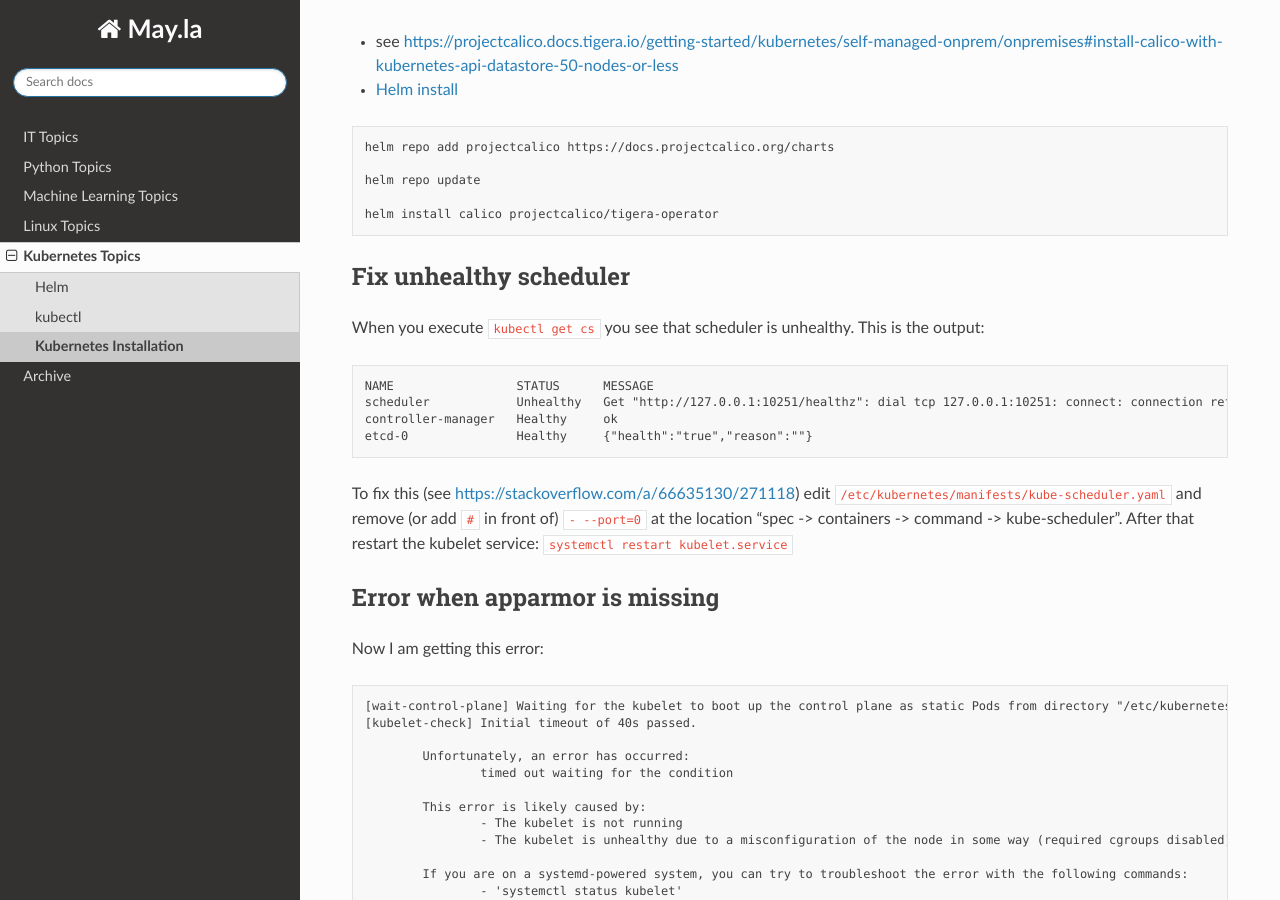
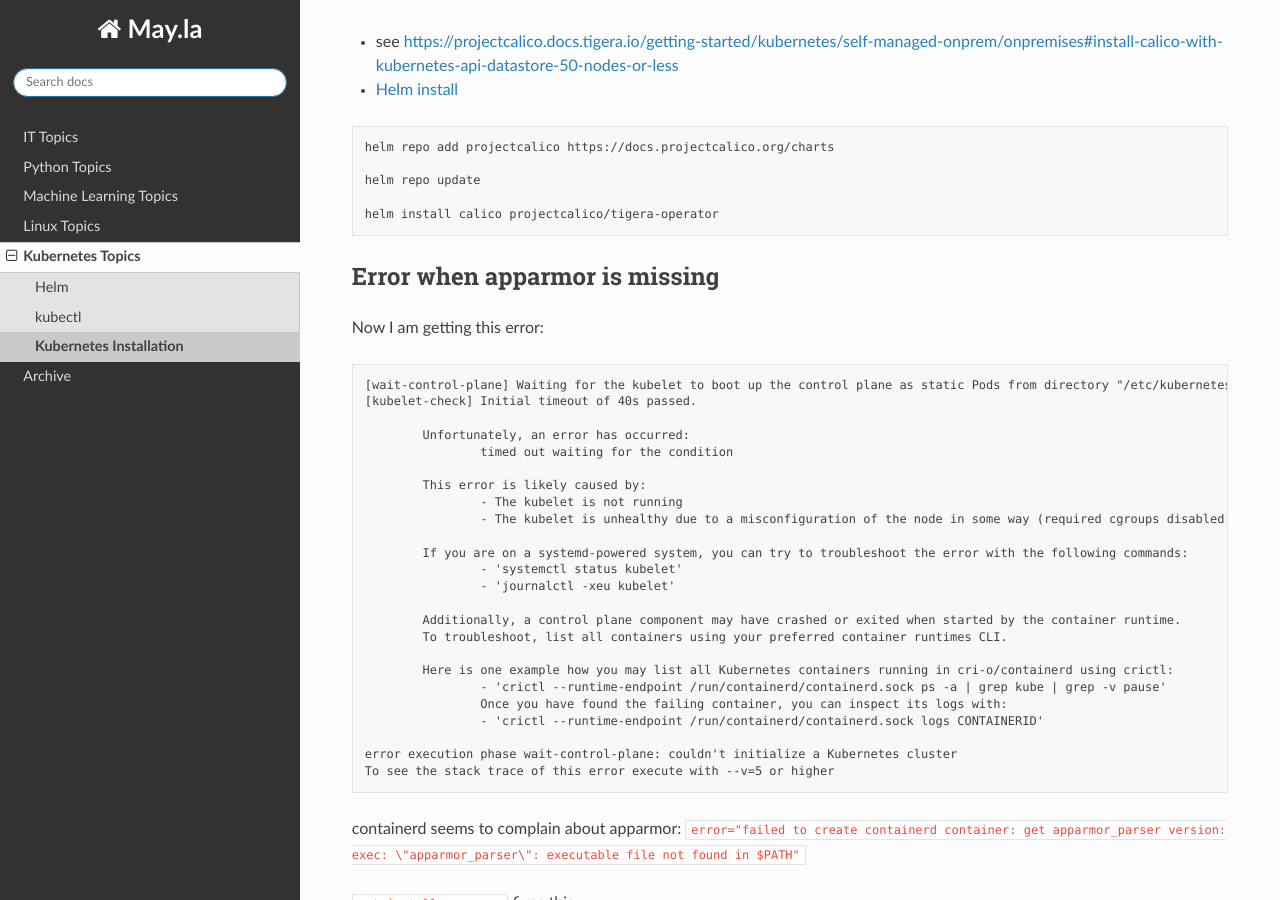
Before and after one commit to PhilipMay/May.la, a Sphinx documentation site: the page built from source/k8s/kubernetes-install.md, in a window 1280 px wide and 900 px high, scrolled down 2455 px. Built offline with Sphinx 7.4.7 and the Read the Docs theme 2.0.0, drawn with Linux system fonts in a browser that asks for light colours.

Commit message:
Update kubernetes-install.md

````diff
--- a/source/k8s/kubernetes-install.md
+++ b/source/k8s/kubernetes-install.md
@@ -121,17 +121,6 @@ helm repo update
 helm install calico projectcalico/tigera-operator
 ```
 
-## Fix unhealthy scheduler
-When you execute `kubectl get cs` you see that scheduler is unhealthy. This is the output:
-```text
-NAME                 STATUS      MESSAGE                                                                                       ERROR
-scheduler            Unhealthy   Get "http://127.0.0.1:10251/healthz": dial tcp 127.0.0.1:10251: connect: connection refused
-controller-manager   Healthy     ok
-etcd-0               Healthy     {"health":"true","reason":""}
-```
-
-To fix this (see https://stackoverflow.com/a/66635130/271118) edit `/etc/kubernetes/manifests/kube-scheduler.yaml` and remove (or add `#` in front of) `- --port=0` at the location "spec -> containers -> command -> kube-scheduler". After that restart the kubelet service: `systemctl restart kubelet.service`
-
 ## Error when apparmor is missing
 Now I am getting this error:
 ```text
````
